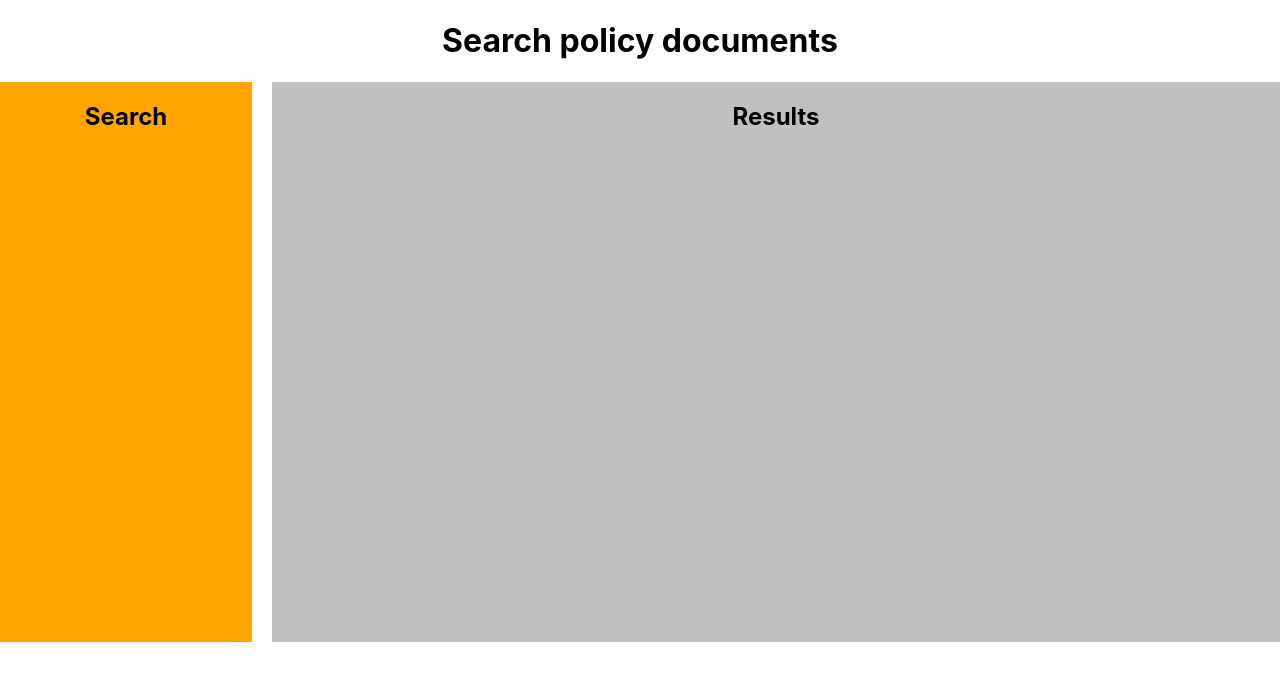
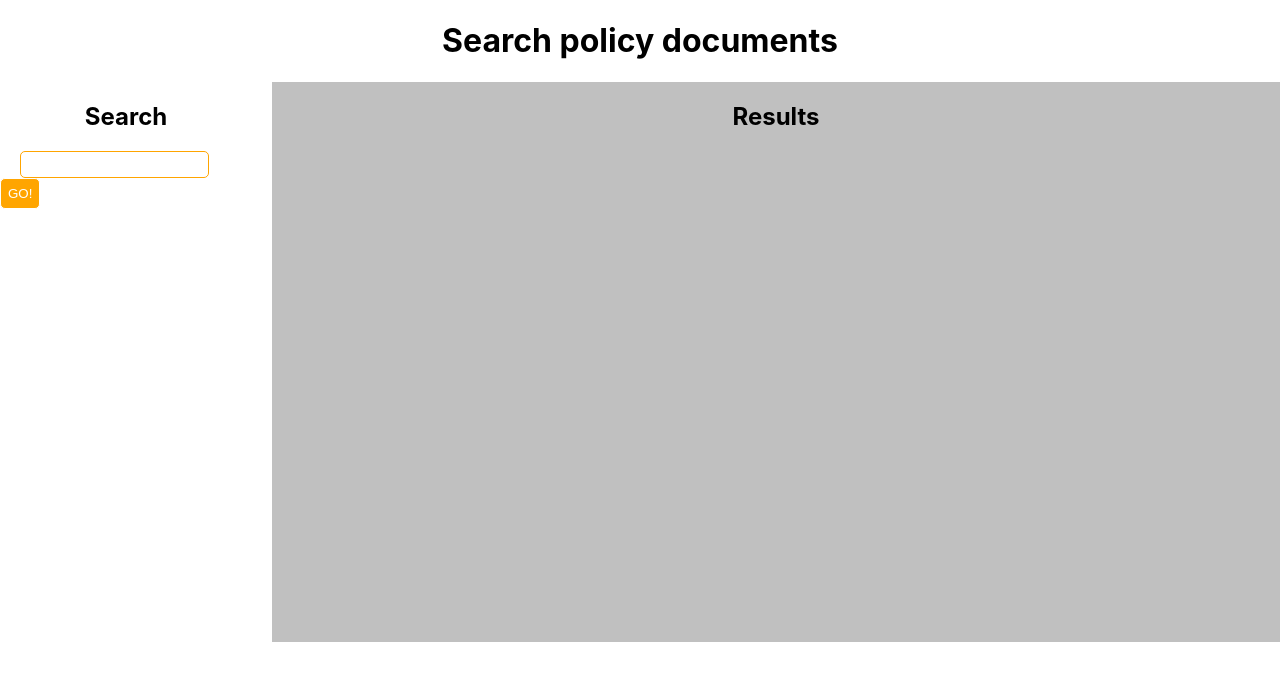
Before and after one commit to robcornelius/climateactiontech, a React (Create React App) app: page / in a window 1280 px wide. Shown: the top 680 px of the page. Built offline with nearby package versions, Linux system fonts and the light colour scheme.

Commit message:
added basic search component and styled it

```diff
--- a/package.json
+++ b/package.json
@@ -10,6 +10,7 @@
     "@types/node": "^16.11.38",
     "@types/react": "^18.0.12",
     "@types/react-dom": "^18.0.5",
+    "@types/styled-components": "^5.1.25",
     "react": "^18.1.0",
     "react-dom": "^18.1.0",
     "react-scripts": "5.0.1",
--- a/src/App.tsx
+++ b/src/App.tsx
@@ -1,4 +1,5 @@
 import React from "react";
+import Search from "./components/Search/Search";
 
 function App() {
   return (
@@ -6,13 +7,14 @@ function App() {
       <header>
         <h1>Search policy documents</h1>
       </header>
-      <div className='container'>
-        <section className='search'>
+      <div className="container">
+        <section className="search">
           <header>
             <h2>Search</h2>
+            <Search/>
           </header>
         </section>
-        <section className='results'>
+        <section className="results">
           <header>
             <h2>Results</h2>
           </header>
--- /dev/null
+++ b/src/components/Search/Search.tsx
@@ -0,0 +1,30 @@
+import React from "react";
+import styled from "styled-components";
+
+const StyledInput = styled.input`
+    border: 1px solid orange;
+    border-radius: 5px;
+    margin: 0 20px;
+    padding: 5px;
+`;
+
+const StyledButton = styled.button`
+    background: orange;
+    colour: white;
+    border: 1px solid white;
+    border-radius: 5px;
+    padding: 7px;
+    color: white;
+`;
+
+const Search = () => {
+
+  return (
+    <>
+      <StyledInput/>
+      <StyledButton>GO!</StyledButton>
+    </>
+  );
+};
+
+export default Search;
--- a/src/index.css
+++ b/src/index.css
@@ -18,7 +18,6 @@ code {
 }
 
 .search {
-    background-color: orange;
     width: 20%
 }
 
```
Also changed, not shown: 1 other file (tests, documents, lock files or other folders).
